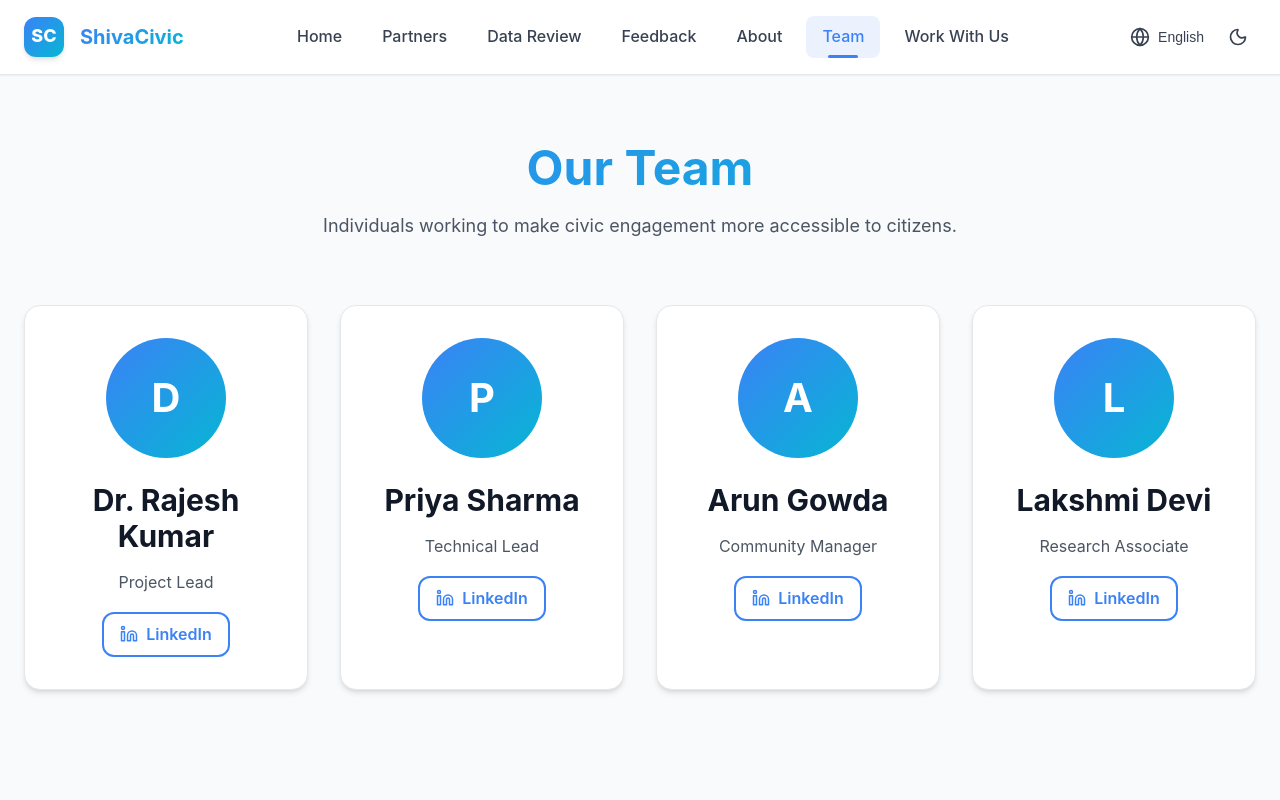
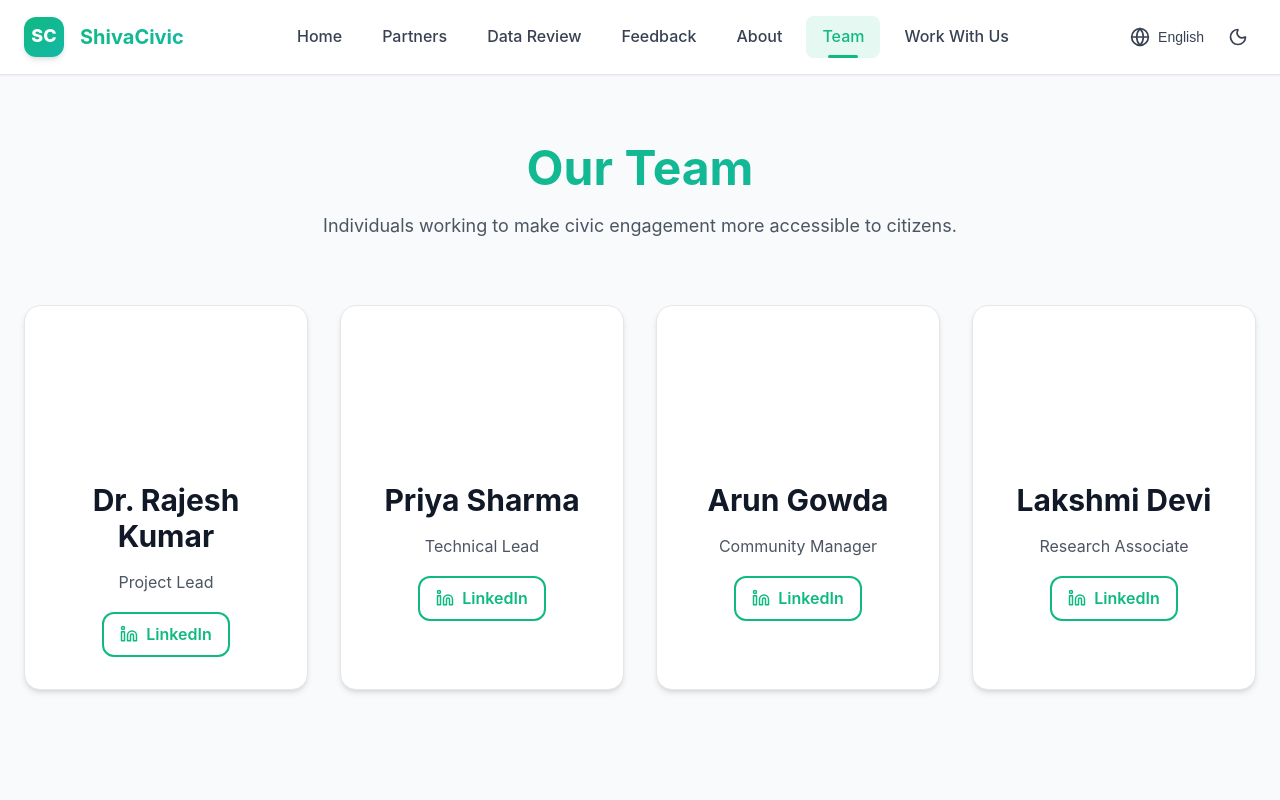
Before and after one commit to vishalaradhya-12/shivamogga-civic, a React (Vite) app: page /team in a window 1280 px wide. Shown: the top 800 px of the page. Built offline with nearby package versions, Linux system fonts and the light colour scheme.

Commit message:
Complete green theme - remove all blue elements

```diff
--- a/src/components/Footer.css
+++ b/src/components/Footer.css
@@ -53,7 +53,7 @@
 }
 
 .social-link:hover {
-    background: var(--primary-blue);
+    background: var(--primary-green);
     color: white;
     transform: translateY(-2px);
 }
@@ -75,7 +75,7 @@
 }
 
 .footer-links a:hover {
-    color: var(--primary-blue);
+    color: var(--primary-green);
 }
 
 .contact-info {
--- a/src/components/Navbar.css
+++ b/src/components/Navbar.css
@@ -44,7 +44,7 @@
 .logo-icon {
     width: 40px;
     height: 40px;
-    background: linear-gradient(135deg, var(--primary-blue), var(--accent-cyan));
+    background: linear-gradient(135deg, var(--primary-green), var(--accent-teal));
     border-radius: var(--radius-lg);
     display: flex;
     align-items: center;
@@ -59,7 +59,7 @@
 }
 
 .logo-name {
-    background: linear-gradient(135deg, var(--primary-blue), var(--accent-cyan));
+    background: linear-gradient(135deg, var(--primary-green), var(--accent-teal));
     -webkit-background-clip: text;
     -webkit-text-fill-color: transparent;
     background-clip: text;
@@ -89,7 +89,7 @@
 }
 
 .nav-link:hover {
-    color: var(--primary-blue);
+    color: var(--primary-green);
     background: var(--gray-100);
 }
 
@@ -98,8 +98,8 @@
 }
 
 .nav-link.active {
-    color: var(--primary-blue);
-    background: rgba(59, 130, 246, 0.1);
+    color: var(--primary-green);
+    background: rgba(16, 185, 129, 0.1);
 }
 
 .nav-link.active::after {
@@ -110,7 +110,7 @@
     transform: translateX(-50%);
     width: 30px;
     height: 3px;
-    background: var(--primary-blue);
+    background: var(--primary-green);
     border-radius: 2px;
 }
 
@@ -142,7 +142,7 @@
 
 .icon-btn:hover {
     background: var(--gray-100);
-    color: var(--primary-blue);
+    color: var(--primary-green);
 }
 
 body.dark .icon-btn:hover {
@@ -192,7 +192,7 @@
 
 .language-option:hover {
     background: var(--gray-100);
-    color: var(--primary-blue);
+    color: var(--primary-green);
 }
 
 body.dark .language-option:hover {
@@ -200,8 +200,8 @@
 }
 
 .language-option.active {
-    background: rgba(59, 130, 246, 0.1);
-    color: var(--primary-blue);
+    background: rgba(16, 185, 129, 0.1);
+    color: var(--primary-green);
     font-weight: 600;
 }
 
@@ -235,8 +235,8 @@
 
 .mobile-nav-link:hover,
 .mobile-nav-link.active {
-    background: rgba(59, 130, 246, 0.1);
-    color: var(--primary-blue);
+    background: rgba(16, 185, 129, 0.1);
+    color: var(--primary-green);
 }
 
 /* Responsive */
--- a/src/index.css
+++ b/src/index.css
@@ -1,12 +1,12 @@
 :root {
-  /* Color Palette - Modern and Premium */
-  --primary-blue: #3b82f6;
-  --primary-blue-dark: #2563eb;
-  --primary-blue-light: #60a5fa;
+  /* Color Palette - Shivamogga Green Theme */
+  --primary-green: #10b981;
+  --primary-green-dark: #059669;
+  --primary-green-light: #34d399;
 
-  --accent-cyan: #06b6d4;
-  --accent-purple: #8b5cf6;
-  --accent-green: #10b981;
+  --accent-emerald: #047857;
+  --accent-teal: #14b8a6;
+  --accent-lime: #84cc16;
 
   /* Neutral Colors */
   --gray-50: #f9fafb;
@@ -29,7 +29,7 @@
   --success: #10b981;
   --warning: #f59e0b;
   --error: #ef4444;
-  --info: #3b82f6;
+  --info: #10b981;
 
   /* Typography */
   --font-sans: -apple-system, BlinkMacSystemFont, 'Segoe UI', 'Roboto', 'Oxygen',
@@ -57,7 +57,7 @@
   --shadow-md: 0 4px 6px -1px rgb(0 0 0 / 0.1), 0 2px 4px -2px rgb(0 0 0 / 0.1);
   --shadow-lg: 0 10px 15px -3px rgb(0 0 0 / 0.1), 0 4px 6px -4px rgb(0 0 0 / 0.1);
   --shadow-xl: 0 20px 25px -5px rgb(0 0 0 / 0.1), 0 8px 10px -6px rgb(0 0 0 / 0.1);
-  --shadow-glow: 0 0 20px rgba(59, 130, 246, 0.3);
+  --shadow-glow: 0 0 20px rgba(16, 185, 129, 0.3);
 
   /* Transitions */
   --transition-fast: 150ms cubic-bezier(0.4, 0, 0.2, 1);
@@ -95,7 +95,12 @@
 }
 
 /* Typography */
-h1, h2, h3, h4, h5, h6 {
+h1,
+h2,
+h3,
+h4,
+h5,
+h6 {
   font-weight: 700;
   line-height: 1.2;
   margin-bottom: var(--spacing-md);
@@ -103,7 +108,7 @@
 
 h1 {
   font-size: 3rem;
-  background: linear-gradient(135deg, var(--primary-blue), var(--accent-cyan));
+  background: linear-gradient(135deg, var(--primary-green), var(--accent-teal));
   -webkit-background-clip: text;
   -webkit-text-fill-color: transparent;
   background-clip: text;
@@ -131,13 +136,13 @@
 }
 
 a {
-  color: var(--primary-blue);
+  color: var(--primary-green);
   text-decoration: none;
   transition: color var(--transition-base);
 }
 
 a:hover {
-  color: var(--primary-blue-dark);
+  color: var(--primary-green-dark);
 }
 
 /* Container */
@@ -151,15 +156,15 @@
 /* Grid Background Pattern */
 .grid-bg {
   background-image:
-    linear-gradient(to right, rgba(59, 130, 246, 0.05) 1px, transparent 1px),
-    linear-gradient(to bottom, rgba(59, 130, 246, 0.05) 1px, transparent 1px);
+    linear-gradient(to right, rgba(16, 185, 129, 0.05) 1px, transparent 1px),
+    linear-gradient(to bottom, rgba(16, 185, 129, 0.05) 1px, transparent 1px);
   background-size: 40px 40px;
 }
 
 body.dark .grid-bg {
   background-image:
-    linear-gradient(to right, rgba(59, 130, 246, 0.1) 1px, transparent 1px),
-    linear-gradient(to bottom, rgba(59, 130, 246, 0.1) 1px, transparent 1px);
+    linear-gradient(to right, rgba(16, 185, 129, 0.1) 1px, transparent 1px),
+    linear-gradient(to bottom, rgba(16, 185, 129, 0.1) 1px, transparent 1px);
 }
 
 /* Buttons */
@@ -180,7 +185,7 @@
 }
 
 .btn-primary {
-  background: linear-gradient(135deg, var(--primary-blue), var(--primary-blue-dark));
+  background: linear-gradient(135deg, var(--primary-green), var(--primary-green-dark));
   color: white;
   box-shadow: var(--shadow-md);
 }
@@ -210,12 +215,12 @@
 
 .btn-outline {
   background: transparent;
-  border: 2px solid var(--primary-blue);
-  color: var(--primary-blue);
+  border: 2px solid var(--primary-green);
+  color: var(--primary-green);
 }
 
 .btn-outline:hover {
-  background: var(--primary-blue);
+  background: var(--primary-green);
   color: white;
 }
 
@@ -240,7 +245,9 @@
 }
 
 /* Form Elements */
-input, select, textarea {
+input,
+select,
+textarea {
   width: 100%;
   padding: 0.875rem 1rem;
   font-size: 1rem;
@@ -260,10 +267,12 @@
   color: var(--gray-100);
 }
 
-input:focus, select:focus, textarea:focus {
+input:focus,
+select:focus,
+textarea:focus {
   outline: none;
-  border-color: var(--primary-blue);
-  box-shadow: 0 0 0 3px rgba(59, 130, 246, 0.1);
+  border-color: var(--primary-green);
+  box-shadow: 0 0 0 3px rgba(16, 185, 129, 0.1);
 }
 
 label {
@@ -285,7 +294,7 @@
   font-size: 0.875rem;
   font-weight: 600;
   border-radius: var(--radius-md);
-  background: var(--primary-blue);
+  background: var(--primary-green);
   color: white;
 }
 
@@ -307,6 +316,7 @@
     opacity: 0;
     transform: translateY(20px);
   }
+
   to {
     opacity: 1;
     transform: translateY(0);
@@ -317,15 +327,19 @@
   from {
     transform: translateX(-100%);
   }
+
   to {
     transform: translateX(0);
   }
 }
 
 @keyframes pulse {
-  0%, 100% {
+
+  0%,
+  100% {
     opacity: 1;
   }
+
   50% {
     opacity: 0.5;
   }
@@ -349,7 +363,7 @@
 }
 
 .text-gradient {
-  background: linear-gradient(135deg, var(--primary-blue), var(--accent-cyan));
+  background: linear-gradient(135deg, var(--primary-green), var(--accent-teal));
   -webkit-background-clip: text;
   -webkit-text-fill-color: transparent;
   background-clip: text;
@@ -387,25 +401,73 @@
   gap: var(--spacing-lg);
 }
 
-.mt-sm { margin-top: var(--spacing-sm); }
-.mt-md { margin-top: var(--spacing-md); }
-.mt-lg { margin-top: var(--spacing-lg); }
-.mt-xl { margin-top: var(--spacing-xl); }
-.mt-2xl { margin-top: var(--spacing-2xl); }
-.mt-3xl { margin-top: var(--spacing-3xl); }
+.mt-sm {
+  margin-top: var(--spacing-sm);
+}
 
-.mb-sm { margin-bottom: var(--spacing-sm); }
-.mb-md { margin-bottom: var(--spacing-md); }
-.mb-lg { margin-bottom: var(--spacing-lg); }
-.mb-xl { margin-bottom: var(--spacing-xl); }
-.mb-2xl { margin-bottom: var(--spacing-2xl); }
-.mb-3xl { margin-bottom: var(--spacing-3xl); }
+.mt-md {
+  margin-top: var(--spacing-md);
+}
 
-.p-sm { padding: var(--spacing-sm); }
-.p-md { padding: var(--spacing-md); }
-.p-lg { padding: var(--spacing-lg); }
-.p-xl { padding: var(--spacing-xl); }
-.p-2xl { padding: var(--spacing-2xl); }
+.mt-lg {
+  margin-top: var(--spacing-lg);
+}
+
+.mt-xl {
+  margin-top: var(--spacing-xl);
+}
+
+.mt-2xl {
+  margin-top: var(--spacing-2xl);
+}
+
+.mt-3xl {
+  margin-top: var(--spacing-3xl);
+}
+
+.mb-sm {
+  margin-bottom: var(--spacing-sm);
+}
+
+.mb-md {
+  margin-bottom: var(--spacing-md);
+}
+
+.mb-lg {
+  margin-bottom: var(--spacing-lg);
+}
+
+.mb-xl {
+  margin-bottom: var(--spacing-xl);
+}
+
+.mb-2xl {
+  margin-bottom: var(--spacing-2xl);
+}
+
+.mb-3xl {
+  margin-bottom: var(--spacing-3xl);
+}
+
+.p-sm {
+  padding: var(--spacing-sm);
+}
+
+.p-md {
+  padding: var(--spacing-md);
+}
+
+.p-lg {
+  padding: var(--spacing-lg);
+}
+
+.p-xl {
+  padding: var(--spacing-xl);
+}
+
+.p-2xl {
+  padding: var(--spacing-2xl);
+}
 
 /* Responsive */
 @media (max-width: 768px) {
@@ -435,7 +497,7 @@
   width: 40px;
   height: 40px;
   border: 4px solid var(--gray-200);
-  border-top-color: var(--primary-blue);
+  border-top-color: var(--primary-green);
   border-radius: 50%;
   animation: spin 1s linear infinite;
 }
```
